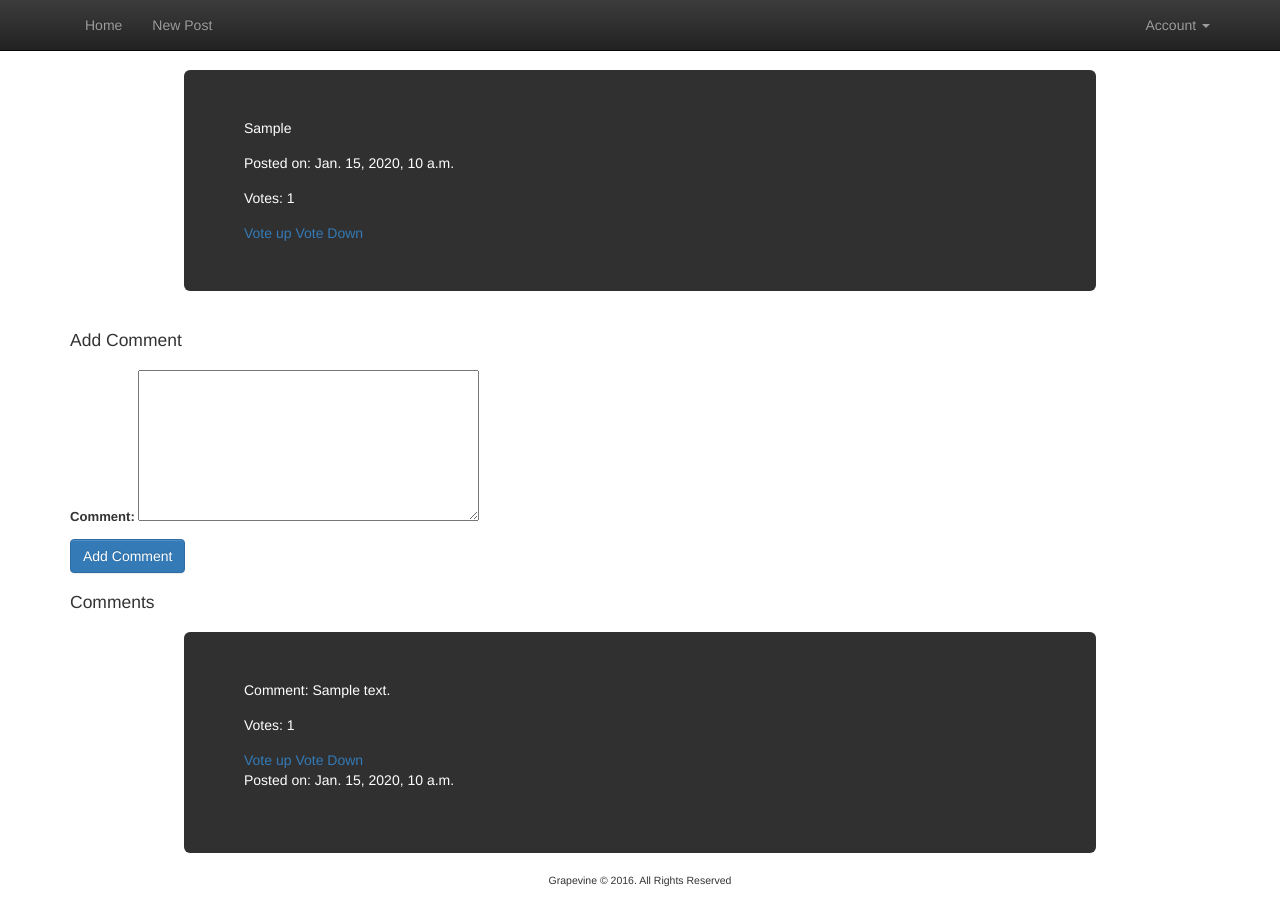
After one commit to dean-browne/grapevine, a Django app: page /1/ in a window 1280 px wide. The commit adds this page. Run offline with Django 3.2, Linux system fonts and the light colour scheme; a user stored in the database is signed in; tables that the repository leaves empty hold one stand-in row (values such as "Sample post"); some libraries are stand-ins or nearby versions.

Commit message:
further style fixes

```diff
--- a/account/views.py
+++ b/account/views.py
@@ -58,7 +58,7 @@ Requires login
 @login_required
 def logout(request):
     auth_logout(request)
-    return HttpResponseRedirect(settings.LOGIN_URL)
+    return HttpResponseRedirect(reverse('home:index'))
 
 
 """
@@ -104,7 +104,8 @@ def register(request):
 
         else:
             print "[-] Passwords don't match"
-            return render(request, 'account/register.html')
+            error_message = "Passwords do not match!"
+            return render(request, 'account/register.html', {'error_message': error_message})
 
     else:
         return render(request, 'account/register.html')
--- /dev/null
+++ b/grapevine/templates/footer.html
@@ -0,0 +1,7 @@
+<footer>
+<div class="row">
+  <div class="col-md-12 text-center">
+    <p>Grapevine &#169; 2016. All Rights Reserved</p>
+  </div>
+</div>
+</footer>
--- a/home/templates/home/detail.html
+++ b/home/templates/home/detail.html
@@ -3,32 +3,43 @@
 {% block content %}
 {% if error_message %}<p><strong>{{ error_message }}</strong></p>{% endif %}
 
-
+<div class="row">
+  <div class="col-md-12">
+    <div class="jumbotron">
       <p>{{ post.post }}</p>
       <p>Posted on: {{post.date }}</p>
       <p>Votes: {{ post.votes }}</p>
+      <a href="#">Vote up</a>
+      <a href="#">Vote Down</a>
+    </div>
+  </div>
+</div>
 
+<div class="comment-form">
     {% if user.is_authenticated %}
     <h2>Add Comment<h2>
     <form action="{% url 'home:add_comment' post.id %}" method="POST" class="comment-form">
       {% csrf_token %}
       {{ comment_form.as_p }}
-  <button type="submit" class="btn btn-default">Add Comment</button>
+      <button type="submit" class="btn btn-primary">Add Comment</button>
     </form>
     {% endif %}
+</div>
+
 
 <h2>Comments</h2>
 {% for comment in post.comment_set.all %}
-  <p>Id: {{ comment.id}}</p>
+<div class="row">
+  <div class="col-md-12">
+    <div class="jumbotron">
       <p>Comment: {{ comment.comment }}</p>
-  <p>User: {{ comment.user.username }}</p>
-
-  <p>Posted on: {{comment.date }}</p>
       <p>Votes: {{ comment.votes }}</p>
-
       <a href="#">Vote up</a>
       <a href="#">Vote Down</a>
-
+      <p>Posted on: {{comment.date }}</p>
+    </div>
+  </div>
+</div>
 {% endfor %}
 
 
--- a/home/templates/home/index_unregistered.html
+++ b/home/templates/home/index_unregistered.html
@@ -9,7 +9,7 @@
 
 <div class="row">
   <div class="col-md-12">
-    <h3>Man is least himself when he talks in his own person. Give him a mask, and he will tell you the truth</h3>
+    <h3>Man is least himself when he talks in his own person. Give him a mask, and he will tell you the truth.</h3>
     <p> - Oscar Wilde</p>
   </div>
 </div>
--- a/home/views.py
+++ b/home/views.py
@@ -45,10 +45,10 @@ def newPost(request):
 """
 View for: The requested posts details (Displays the post and the posts comments)
 """
+@login_required
 def detail(request, post_id):
     post = get_object_or_404(Post, pk=post_id)
     comment_form = CommentForm
-    # Redirect this later so that it displays the post...
     return render(request, 'home/detail.html', {'post': post, 'comment_form': comment_form})
 
 
--- a/static/css/style.css
+++ b/static/css/style.css
@@ -1,3 +1,7 @@
+/* Site wide theming */
+body {
+}
+
 h1 {
   font-size: 2em;
 }
@@ -10,11 +14,12 @@ p {
   font-size: 0.75em;
 }
 
+/* Theme the content of the page */
 .wrap {
   padding-top: 60px;
 }
 
-/* Custom form style */
+/* Custom form style (Needs a little more work!) */
 .grapevine-form {
   padding-top: 60px;
   max-width: 75%;
@@ -23,10 +28,27 @@ p {
   background-color: green;
 }
 
+/* Custom jumbotrons Will definitely add a gradient here */
 .jumbotron {
   max-width: 80%;
   margin: auto;
   margin-bottom: 20px;
+  margin-top: 10px;
   color: #FFFFFF;
   background-color: #303030;
 }
+
+/* Reduce the font size within the jumbotrons */
+.jumbotron p {
+  font-size: 1em;
+}
+
+/* List of invite keys*/
+.generated-invite-keys {
+  padding-left: 100px;
+}
+
+/* Images within a post or comment */
+.post-img {
+  float: right;
+}
```
Also changed, not shown: account/templates/account/dash.html (+4 -5 lines), home/templates/home/index.html (+8 -1 lines). Lines whose indentation alone changed are shown as unchanged.
